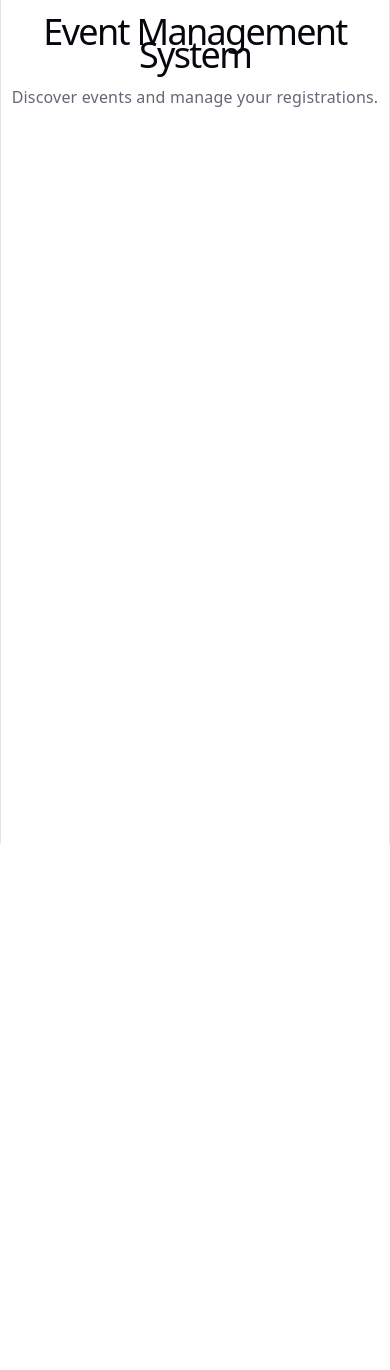
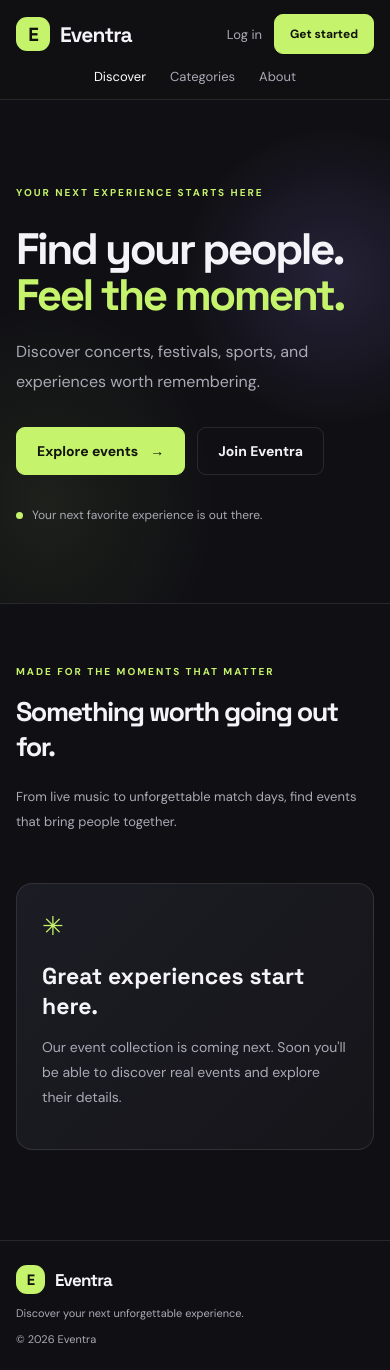
Before and after one commit to zaid1-ui/event-management-system, a React (Vite) app: page / in a window 390 px wide. Before the commit the page ends 844 px from the top, so only its background shows below. Built offline with nearby package versions, Linux system fonts and the light colour scheme.

Commit message:
Build responsive application UI foundation

```diff
--- a/src/App.jsx
+++ b/src/App.jsx
@@ -1,17 +1,67 @@
 import { Link, Route, Routes } from "react-router-dom";
+import Navbar from "./components/Navbar";
+import Footer from "./components/Footer";
 
 function HomePage() {
   return (
-    <main>
-      <h1>Event Management System</h1>
-      <p>Discover events and manage your registrations.</p>
-    </main>
+    <>
+      <section className="hero">
+        <div className="container hero-content">
+          <span className="eyebrow">YOUR NEXT EXPERIENCE STARTS HERE</span>
+          <h1>
+            Find your people.
+            <br />
+            <span>Feel the moment.</span>
+          </h1>
+          <p>
+            Discover concerts, festivals, sports, and experiences worth
+            remembering.
+          </p>
+          <div className="hero-actions">
+            <a className="button" href="#events">
+              Explore events <span aria-hidden="true">→</span>
+            </a>
+            <Link className="button button-outline" to="/register">
+              Join Eventra
+            </Link>
+          </div>
+          <div className="hero-note">
+            <span className="status-dot" />
+            Your next favorite experience is out there.
+          </div>
+        </div>
+      </section>
+
+      <section className="intro-section container" id="events">
+        <div>
+          <span className="eyebrow">MADE FOR THE MOMENTS THAT MATTER</span>
+          <h2>Something worth going out for.</h2>
+        </div>
+        <p>
+          From live music to unforgettable match days, find events that bring
+          people together.
+        </p>
+      </section>
+
+      <section className="coming-section container" id="categories">
+        <div className="coming-card">
+          <span className="coming-icon" aria-hidden="true">
+            ✳
+          </span>
+          <h3>Great experiences start here.</h3>
+          <p>
+            Our event collection is coming next. Soon you'll be able to discover
+            real events and explore their details.
+          </p>
+        </div>
+      </section>
+    </>
   );
 }
 
 function NotFoundPage() {
   return (
-    <main>
+    <main className="container not-found">
       <h1>Page not found</h1>
       <Link to="/">Return home</Link>
     </main>
@@ -20,10 +70,14 @@ function NotFoundPage() {
 
 function App() {
   return (
-    <Routes>
-      <Route path="/" element={<HomePage />} />
-      <Route path="*" element={<NotFoundPage />} />
-    </Routes>
+    <>
+      <Navbar />
+      <Routes>
+        <Route path="/" element={<HomePage />} />
+        <Route path="*" element={<NotFoundPage />} />
+      </Routes>
+      <Footer />
+    </>
   );
 }
 
--- /dev/null
+++ b/src/components/Footer.jsx
@@ -0,0 +1,22 @@
+function Footer() {
+  return (
+    <footer className="site-footer" id="about">
+      <div className="container footer-content">
+        <LinkToHome />
+        <p>Discover your next unforgettable experience.</p>
+        <span>© {new Date().getFullYear()} Eventra</span>
+      </div>
+    </footer>
+  );
+}
+
+function LinkToHome() {
+  return (
+    <a className="brand footer-brand" href="/">
+      <span className="brand-mark">E</span>
+      <span>Eventra</span>
+    </a>
+  );
+}
+
+export default Footer;
--- /dev/null
+++ b/src/components/Navbar.jsx
@@ -0,0 +1,33 @@
+import { Link, NavLink } from "react-router-dom";
+
+function Navbar() {
+  return (
+    <header className="site-header">
+      <nav className="navbar container" aria-label="Main navigation">
+        <Link to="/" className="brand">
+          <span className="brand-mark">E</span>
+          <span>Eventra</span>
+        </Link>
+
+        <div className="nav-links">
+          <NavLink to="/" end>
+            Discover
+          </NavLink>
+          <a href="#categories">Categories</a>
+          <a href="#about">About</a>
+        </div>
+
+        <div className="nav-actions">
+          <Link to="/login" className="nav-login">
+            Log in
+          </Link>
+          <Link to="/register" className="button button-small">
+            Get started
+          </Link>
+        </div>
+      </nav>
+    </header>
+  );
+}
+
+export default Navbar;
--- a/src/index.css
+++ b/src/index.css
@@ -1,111 +1,378 @@
+@import url("https://fonts.googleapis.com/css2?family=DM+Sans:wght@400;500;600;700&family=Space+Grotesk:wght@400;500;600;700&display=swap");
+
 :root {
-  --text: #6b6375;
-  --text-h: #08060d;
-  --bg: #fff;
-  --border: #e5e4e7;
-  --code-bg: #f4f3ec;
-  --accent: #aa3bff;
-  --accent-bg: rgba(170, 59, 255, 0.1);
-  --accent-border: rgba(170, 59, 255, 0.5);
-  --social-bg: rgba(244, 243, 236, 0.5);
-  --shadow:
-    rgba(0, 0, 0, 0.1) 0 10px 15px -3px, rgba(0, 0, 0, 0.05) 0 4px 6px -2px;
-
-  --sans: system-ui, 'Segoe UI', Roboto, sans-serif;
-  --heading: system-ui, 'Segoe UI', Roboto, sans-serif;
-  --mono: ui-monospace, Consolas, monospace;
-
-  font: 18px/145% var(--sans);
-  letter-spacing: 0.18px;
-  color-scheme: light dark;
-  color: var(--text);
-  background: var(--bg);
+  font-family: "DM Sans", sans-serif;
+  color: #f4f3f8;
+  background: #101014;
   font-synthesis: none;
   text-rendering: optimizeLegibility;
   -webkit-font-smoothing: antialiased;
   -moz-osx-font-smoothing: grayscale;
-
-  @media (max-width: 1024px) {
-    font-size: 16px;
-  }
+  font-optical-sizing: auto;
+  font-weight: 400;
+  --bg: #101014;
+  --surface: #19191f;
+  --muted: #aaa9b6;
+  --accent: #c5f36b;
+  --border: rgba(255, 255, 255, 0.1);
 }
 
-@media (prefers-color-scheme: dark) {
-  :root {
-    --text: #9ca3af;
-    --text-h: #f3f4f6;
-    --bg: #16171d;
-    --border: #2e303a;
-    --code-bg: #1f2028;
-    --accent: #c084fc;
-    --accent-bg: rgba(192, 132, 252, 0.15);
-    --accent-border: rgba(192, 132, 252, 0.5);
-    --social-bg: rgba(47, 48, 58, 0.5);
-    --shadow:
-      rgba(0, 0, 0, 0.4) 0 10px 15px -3px, rgba(0, 0, 0, 0.25) 0 4px 6px -2px;
-  }
+* {
+  box-sizing: border-box;
+}
 
-  #social .button-icon {
-    filter: invert(1) brightness(2);
-  }
+html {
+  scroll-behavior: smooth;
 }
 
 body {
   margin: 0;
+  min-width: 320px;
+  min-height: 100vh;
 }
 
-#root {
-  width: 1126px;
-  max-width: 100%;
-  margin: 0 auto;
-  text-align: center;
-  border-inline: 1px solid var(--border);
-  min-height: 100svh;
-  display: flex;
-  flex-direction: column;
-  box-sizing: border-box;
+body,
+button,
+input,
+select {
+  font-family: "DM Sans", sans-serif;
+}
+
+a {
+  color: inherit;
+  text-decoration: none;
+}
+
+button,
+a {
+  -webkit-tap-highlight-color: transparent;
+}
+
+button:focus-visible,
+a:focus-visible,
+input:focus-visible {
+  outline: 2px solid var(--accent);
+  outline-offset: 4px;
 }
 
 h1,
-h2 {
-  font-family: var(--heading);
-  font-weight: 500;
-  color: var(--text-h);
+h2,
+h3,
+.brand {
+  font-family: "Space Grotesk", sans-serif;
 }
 
-h1 {
-  font-size: 56px;
-  letter-spacing: -1.68px;
-  margin: 32px 0;
-  @media (max-width: 1024px) {
-    font-size: 36px;
-    margin: 20px 0;
+.container {
+  width: min(1120px, calc(100% - 48px));
+  margin-inline: auto;
+}
+
+.site-header {
+  border-bottom: 1px solid var(--border);
+  background: rgba(16, 16, 20, 0.94);
+}
+
+.navbar {
+  min-height: 76px;
+  display: flex;
+  align-items: center;
+  justify-content: space-between;
+  gap: 24px;
+}
+
+.brand {
+  display: inline-flex;
+  align-items: center;
+  gap: 10px;
+  font-weight: 700;
+  font-size: 21px;
+  letter-spacing: -0.8px;
+}
+
+.brand-mark {
+  display: grid;
+  place-items: center;
+  width: 34px;
+  height: 34px;
+  border-radius: 11px;
+  color: #11130d;
+  background: var(--accent);
+  font-size: 19px;
+  font-weight: 700;
+}
+
+.nav-links,
+.nav-actions {
+  display: flex;
+  align-items: center;
+  gap: 28px;
+}
+
+.nav-links a,
+.nav-login {
+  font-size: 13px;
+  color: var(--muted);
+  transition: color 160ms ease;
+}
+
+.nav-links a:hover,
+.nav-links a.active,
+.nav-login:hover {
+  color: #fff;
+}
+
+.button {
+  display: inline-flex;
+  justify-content: center;
+  align-items: center;
+  gap: 12px;
+  padding: 14px 20px;
+  border: 1px solid var(--accent);
+  border-radius: 9px;
+  color: #11130d;
+  background: var(--accent);
+  font-size: 14px;
+  font-weight: 700;
+  transition:
+    transform 160ms ease,
+    background 160ms ease;
+}
+
+.button:hover {
+  transform: translateY(-2px);
+  background: #d4ff88;
+}
+
+.button-small {
+  padding: 11px 15px;
+  font-size: 12px;
+}
+
+.button-outline {
+  color: #f4f3f8;
+  border-color: var(--border);
+  background: transparent;
+}
+
+.button-outline:hover {
+  background: var(--surface);
+}
+
+.hero {
+  position: relative;
+  overflow: hidden;
+  border-bottom: 1px solid var(--border);
+  background:
+    radial-gradient(
+      ellipse at 85% 35%,
+      rgba(146, 123, 235, 0.17),
+      transparent 32%
+    ),
+    radial-gradient(
+      ellipse at 12% 80%,
+      rgba(197, 243, 107, 0.07),
+      transparent 35%
+    ),
+    var(--bg);
+}
+
+.hero-content {
+  padding-top: 112px;
+  padding-bottom: 108px;
+}
+
+.eyebrow {
+  color: var(--accent);
+  font-size: 10px;
+  font-weight: 700;
+  letter-spacing: 2px;
+}
+
+.hero h1 {
+  max-width: 800px;
+  margin: 26px 0 18px;
+  font-size: clamp(44px, 7.2vw, 82px);
+  line-height: 1.04;
+  letter-spacing: -4px;
+}
+
+.hero h1 span {
+  color: var(--accent);
+}
+
+.hero-content > p {
+  max-width: 470px;
+  color: var(--muted);
+  font-size: 16px;
+  line-height: 1.9;
+}
+
+.hero-actions {
+  display: flex;
+  flex-wrap: wrap;
+  gap: 12px;
+  margin-top: 30px;
+}
+
+.hero-note {
+  display: flex;
+  align-items: center;
+  gap: 9px;
+  margin-top: 32px;
+  color: var(--muted);
+  font-size: 12px;
+}
+
+.status-dot {
+  width: 7px;
+  height: 7px;
+  border-radius: 50%;
+  background: var(--accent);
+}
+
+.intro-section {
+  display: flex;
+  align-items: end;
+  justify-content: space-between;
+  gap: 40px;
+  padding-top: 75px;
+  padding-bottom: 35px;
+}
+
+.intro-section h2 {
+  margin: 14px 0 0;
+  font-size: clamp(27px, 4vw, 39px);
+  letter-spacing: -1.5px;
+}
+
+.intro-section > p {
+  max-width: 350px;
+  color: var(--muted);
+  font-size: 13px;
+  line-height: 1.9;
+}
+
+.coming-section {
+  padding-bottom: 90px;
+}
+
+.coming-card {
+  padding: 38px;
+  border: 1px solid var(--border);
+  border-radius: 16px;
+  background: linear-gradient(135deg, #1c1c24, #15151a);
+}
+
+.coming-icon {
+  color: var(--accent);
+  font-size: 26px;
+}
+
+.coming-card h3 {
+  margin: 18px 0 8px;
+  font-size: 23px;
+}
+
+.coming-card p {
+  max-width: 520px;
+  color: var(--muted);
+  font-size: 14px;
+  line-height: 1.8;
+}
+
+.site-footer {
+  border-top: 1px solid var(--border);
+}
+
+.footer-content {
+  display: flex;
+  align-items: center;
+  justify-content: space-between;
+  gap: 20px;
+  min-height: 95px;
+}
+
+.footer-content p,
+.footer-content > span {
+  color: var(--muted);
+  font-size: 11px;
+}
+
+.footer-brand {
+  font-size: 17px;
+}
+
+.footer-brand .brand-mark {
+  width: 29px;
+  height: 29px;
+  font-size: 15px;
+}
+
+.not-found {
+  min-height: 60vh;
+  padding-block: 100px;
+}
+
+@media (max-width: 700px) {
+  .container {
+    width: min(100% - 32px, 1120px);
+  }
+
+  .navbar {
+    min-height: 68px;
+    flex-wrap: wrap;
+    gap: 14px;
+    padding-block: 14px;
+  }
+
+  .nav-links {
+    order: 3;
+    width: 100%;
+    justify-content: center;
+    gap: 24px;
+  }
+
+  .nav-actions {
+    gap: 12px;
+  }
+
+  .hero-content {
+    padding-block: 80px;
+  }
+
+  .hero h1 {
+    letter-spacing: -2.5px;
+  }
+
+  .intro-section {
+    align-items: start;
+    flex-direction: column;
+    gap: 8px;
+    padding-top: 55px;
+  }
+
+  .coming-card {
+    padding: 25px;
+  }
+
+  .footer-content {
+    align-items: start;
+    flex-direction: column;
+    justify-content: center;
+    padding-block: 24px;
+    gap: 8px;
+  }
+
+  .footer-content p {
+    margin: 4px 0;
   }
 }
-h2 {
-  font-size: 24px;
-  line-height: 118%;
-  letter-spacing: -0.24px;
-  margin: 0 0 8px;
-  @media (max-width: 1024px) {
-    font-size: 20px;
+
+@media (prefers-reduced-motion: reduce) {
+  *,
+  *::before,
+  *::after {
+    scroll-behavior: auto !important;
+    transition-duration: 0.01ms !important;
   }
 }
-p {
-  margin: 0;
-}
-
-code,
-.counter {
-  font-family: var(--mono);
-  display: inline-flex;
-  border-radius: 4px;
-  color: var(--text-h);
-}
-
-code {
-  font-size: 15px;
-  line-height: 135%;
-  padding: 4px 8px;
-  background: var(--code-bg);
-}
```
